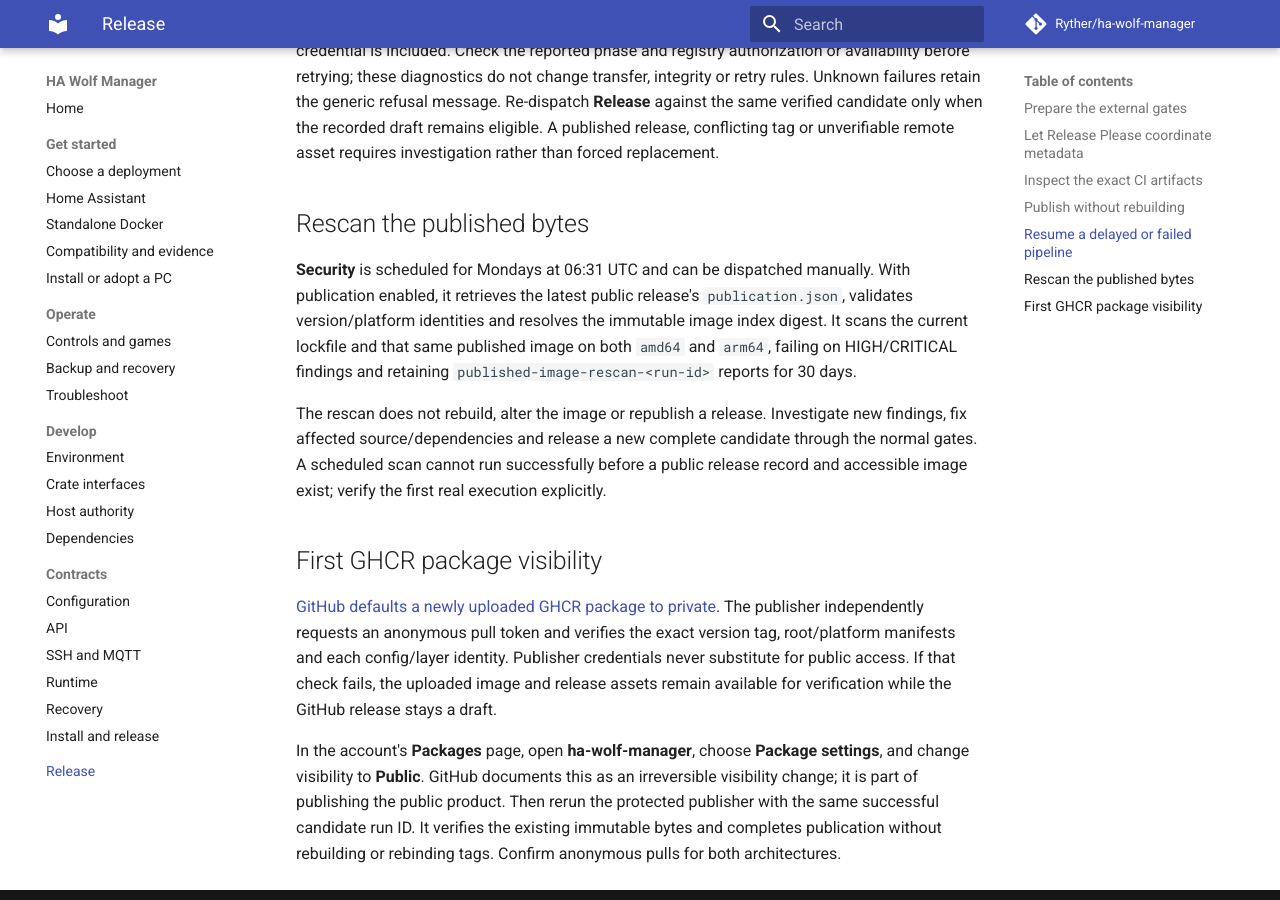
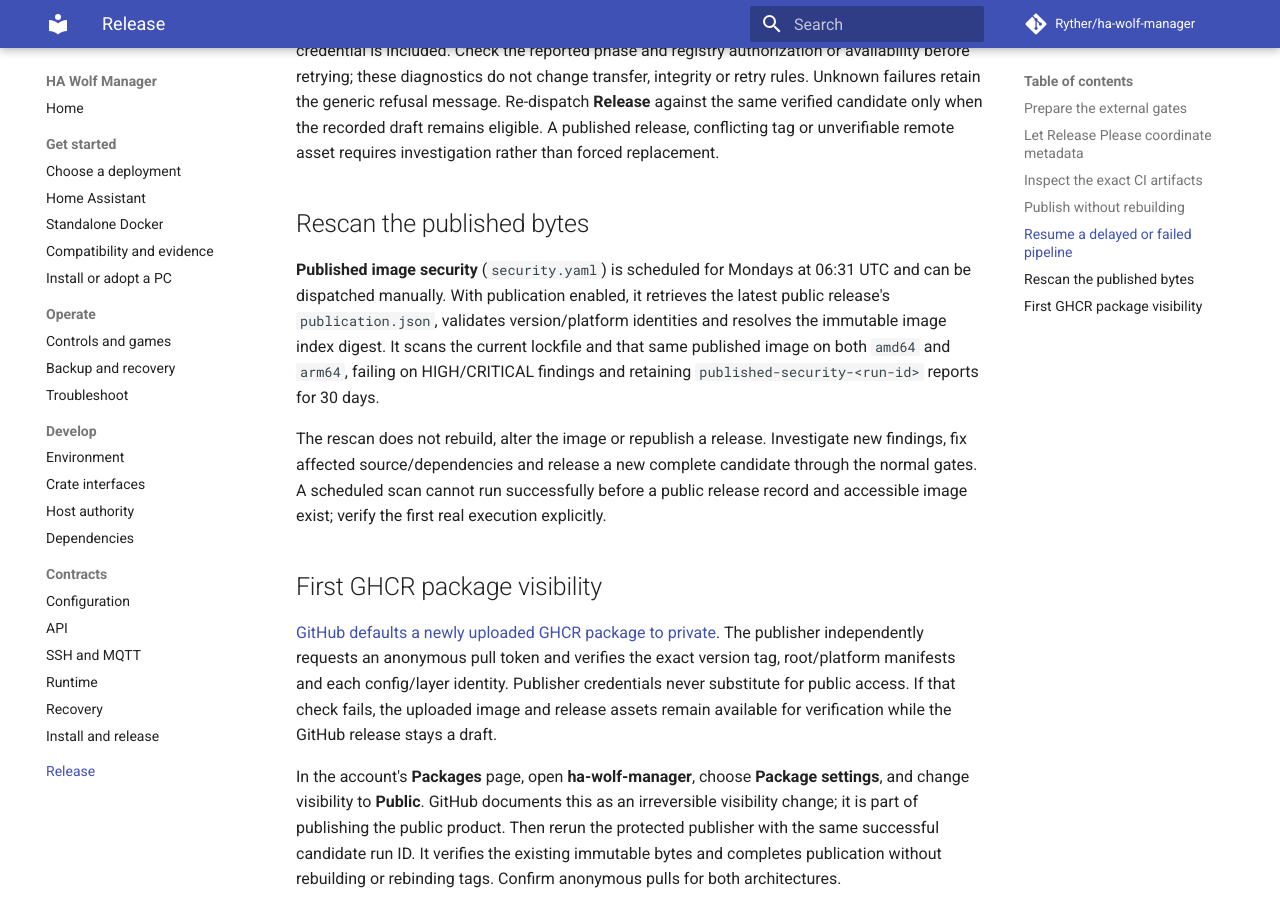
Before and after one commit to Ryther/ha-wolf-manager, an MkDocs documentation site: the page built from docs/guides/releases.md, in a window 1280 px wide and 900 px high, scrolled down 5765 px. Built offline with MkDocs 1.6.1 and Material for MkDocs 9.7.7, drawn with Linux system fonts in a browser that asks for light colours; comment, search, counter and statistics services are not loaded.

Commit message:
docs: correct published security guide references

```diff
--- a/docs/guides/releases.md
+++ b/docs/guides/releases.md
@@ -137,7 +137,7 @@
 
 ## Rescan the published bytes
 
-**Security** is scheduled for Mondays at 06:31 UTC and can be dispatched manually. With publication enabled, it retrieves the latest public release's `publication.json`, validates version/platform identities and resolves the immutable image index digest. It scans the current lockfile and that same published image on both `amd64` and `arm64`, failing on HIGH/CRITICAL findings and retaining `published-image-rescan-<run-id>` reports for 30 days.
+**Published image security** (`security.yaml`) is scheduled for Mondays at 06:31 UTC and can be dispatched manually. With publication enabled, it retrieves the latest public release's `publication.json`, validates version/platform identities and resolves the immutable image index digest. It scans the current lockfile and that same published image on both `amd64` and `arm64`, failing on HIGH/CRITICAL findings and retaining `published-security-<run-id>` reports for 30 days.
 
 The rescan does not rebuild, alter the image or republish a release. Investigate new findings, fix affected source/dependencies and release a new complete candidate through the normal gates. A scheduled scan cannot run successfully before a public release record and accessible image exist; verify the first real execution explicitly.
 
```
